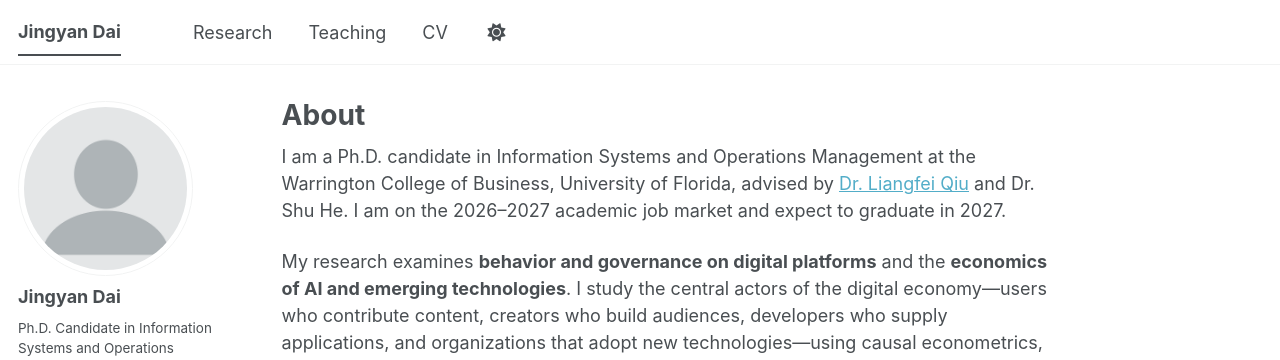
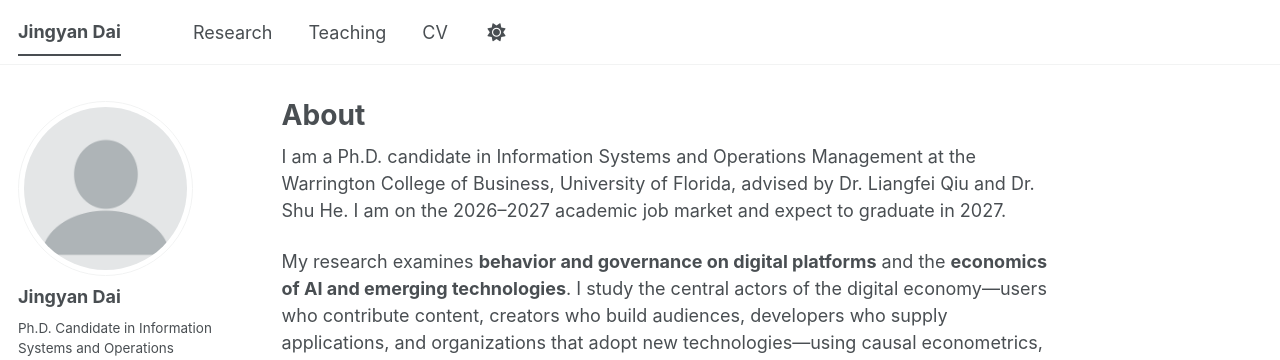
Before and after one commit to jingyandai/jingyandai.github.io, a Jekyll site: the page built from _pages/about.md, in a window 1280 px wide and 1232 px high. Shown: the top 360 px of the window. Built offline with Jekyll 4.4.1, drawn with Linux system fonts in a browser that asks for light colours; a style sheet for code colours, icons or effects is not loaded; part of the change alters nothing that is shown.

Commit message:
Remove unverified advisor link

```diff
--- a/_pages/about.md
+++ b/_pages/about.md
@@ -7,7 +7,7 @@ redirect_from:
   - /about.html
 ---
 
-I am a Ph.D. candidate in Information Systems and Operations Management at the Warrington College of Business, University of Florida, advised by [Dr. Liangfei Qiu](https://site.warrington.ufl.edu/liangfei-qiu/) and Dr. Shu He. I am on the 2026–2027 academic job market and expect to graduate in 2027.
+I am a Ph.D. candidate in Information Systems and Operations Management at the Warrington College of Business, University of Florida, advised by Dr. Liangfei Qiu and Dr. Shu He. I am on the 2026–2027 academic job market and expect to graduate in 2027.
 
 My research examines **behavior and governance on digital platforms** and the **economics of AI and emerging technologies**. I study the central actors of the digital economy—users who contribute content, creators who build audiences, developers who supply applications, and organizations that adopt new technologies—using causal econometrics, machine learning and natural language processing, and online experiments on large-scale data that I collect myself.
 
```
